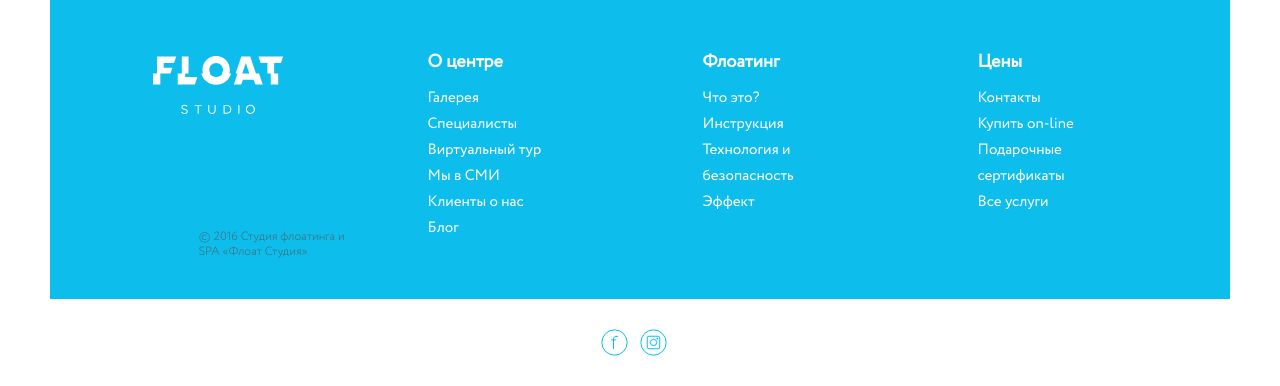
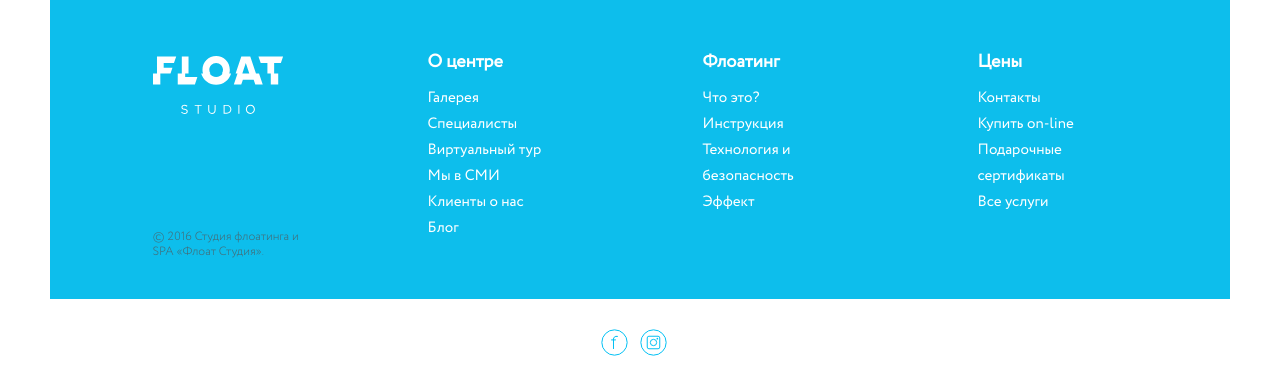
Before and after one commit to diman-u/first, a PHP site: page / in a window 1280 px wide. Shown: the part 5925-6311 px from the top of the page. Run offline with PHP 8.4, Linux system fonts and the light colour scheme; some libraries are stand-ins or nearby versions; some web fonts are replaced.

Commit message:
logo & footer

```diff
--- a/css/custom.css
+++ b/css/custom.css
@@ -677,6 +677,9 @@ header {
     color: #919191;
     margin: 0 46px;
 }
+footer .disclaimer_text {
+    margin-left: 0;
+}
 li.menu-items a{
     font-size:22px;
     /*font-family:'Circe',sans-serif;*/
```
